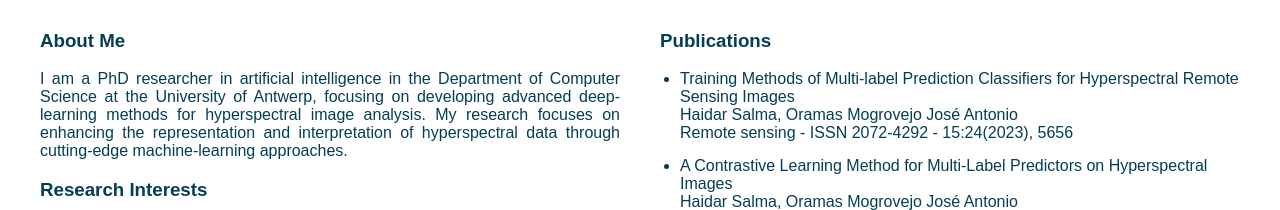
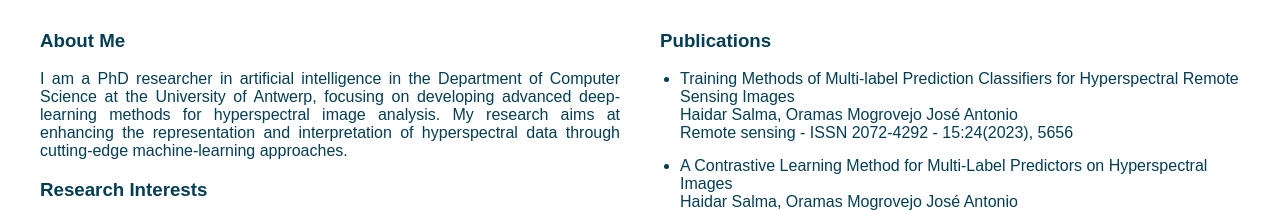
Before and after one commit to SalmaHaidar/SalmaHaidar.github.io, a plain HTML site: page index.html in a window 1280 px wide. Shown: the part 231-441 px from the top of the page. Drawn offline with Linux system fonts and the light colour scheme; some icons are missing.

Commit message:
About me- changes

```diff
--- a/index.html
+++ b/index.html
@@ -36,7 +36,7 @@
         <div class="left-section">
             <section>
                 <h3>About Me</h3>
-                <p>I am a PhD researcher in artificial intelligence in the Department of Computer Science at the University of Antwerp, focusing on developing advanced deep-learning methods for hyperspectral image analysis. My research focuses on enhancing the representation and interpretation of hyperspectral data through cutting-edge machine-learning approaches.</p>
+                <p>I am a PhD researcher in artificial intelligence in the Department of Computer Science at the University of Antwerp, focusing on developing advanced deep-learning methods for hyperspectral image analysis. My research aims at enhancing the representation and interpretation of hyperspectral data through cutting-edge machine-learning approaches.</p>
             </section>
             <section>
                 <h3>Research Interests</h3>
```
